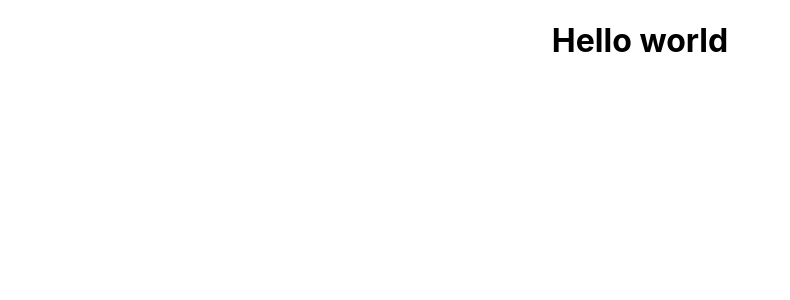
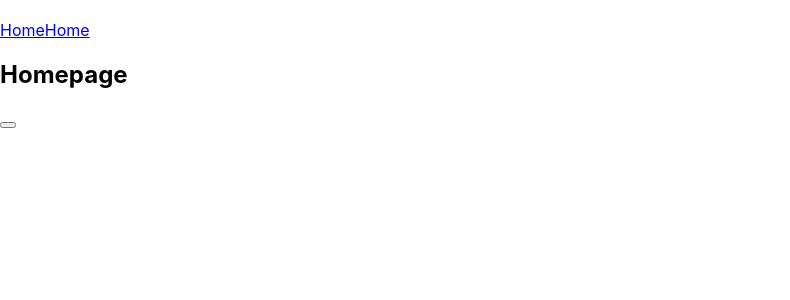
Before and after one commit to gultaj7/as3_w-m1_fall2023, a React (Create React App) app in the folder flashcards-app/: page / in a window 1280 px wide. Shown: the top 300 px of the page, without its empty margins (0-790 px from the left). Built offline with nearby package versions, Linux system fonts and the light colour scheme.

Commit message:
change some files with the purpose of learning

```diff
--- a/flashcards-app/src/App.css
+++ /dev/null
@@ -1,42 +0,0 @@
-.App {
-  text-align: center;
-}
-
-.content {
-  text-align: center;
-}
-
-.App-logo {
-  height: 40vmin;
-  pointer-events: none;
-}
-
-@media (prefers-reduced-motion: no-preference) {
-  .App-logo {
-    animation: App-logo-spin infinite 20s linear;
-  }
-}
-
-.App-header {
-  background-color: #282c34;
-  min-height: 100vh;
-  display: flex;
-  flex-direction: column;
-  align-items: center;
-  justify-content: center;
-  font-size: calc(10px + 2vmin);
-  color: white;
-}
-
-.App-link {
-  color: #61dafb;
-}
-
-@keyframes App-logo-spin {
-  from {
-    transform: rotate(0deg);
-  }
-  to {
-    transform: rotate(360deg);
-  }
-}
--- a/flashcards-app/src/App.js
+++ b/flashcards-app/src/App.js
@@ -1,11 +1,13 @@
-import './App.css';
+import Navbar from './Navbar';
+import Home from './Home';
 
 
 function App() {
   return (
     <div className="app">
+      <Navbar />
       <div className="content">
-        <h1>Hello world</h1>
+        <Home />
       </div>
     </div>
   );
--- /dev/null
+++ b/flashcards-app/src/Home.js
@@ -0,0 +1,10 @@
+const Home = () => {
+    return (
+        <div className="Home">
+            <h2>Homepage</h2>
+            <button></button>
+        </div>
+    );
+}
+
+export default Home;
--- /dev/null
+++ b/flashcards-app/src/Navbar.js
@@ -0,0 +1,12 @@
+const Navbar = () => {
+    return (
+        <nav className="navbar">
+            <h1></h1>
+            <div className="links"></div>
+            <a href="/">Home</a>
+            <a href="/create">Home</a>
+        </nav>
+    );
+}
+
+export default Navbar;
```
